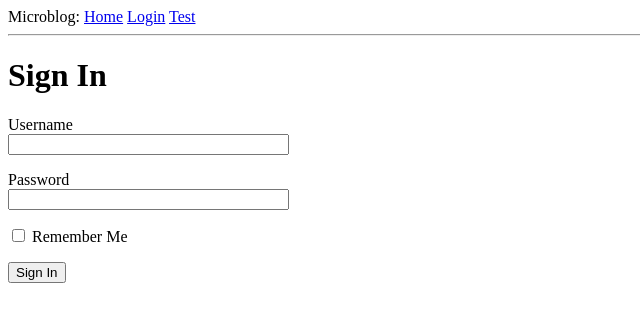
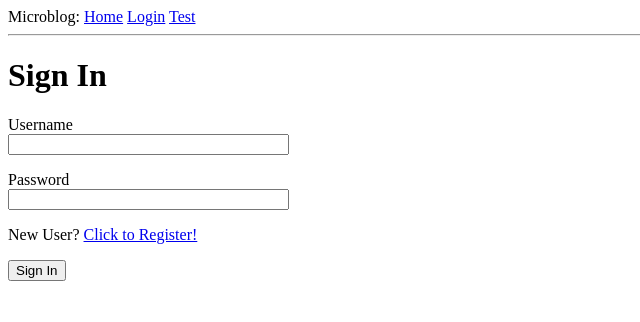
Before and after one commit to Xerozzz/Web-Application-Project, a Flask app: page /login in a window 1280 px wide. Shown: the top 322 px of the page, without its empty margins (0-640 px from the left). Run offline with Flask 2, Linux system fonts and the light colour scheme.

Commit message:
Removed remember me from login page

```diff
--- a/app/templates/login.html
+++ b/app/templates/login.html
@@ -17,8 +17,8 @@
             {% for error in form.password.errors %}
             <span style="color: red;">[{{ error }}]</span>
             {% endfor %}
+            <p>New User? <a href="{{ url_for('register') }}">Click to Register!</a></p>
         </p>
-        <p>{{ form.remember_me() }} {{ form.remember_me.label }}</p>
         <p>{{ form.submit() }}</p>
     </form>
 {% endblock %}
```
